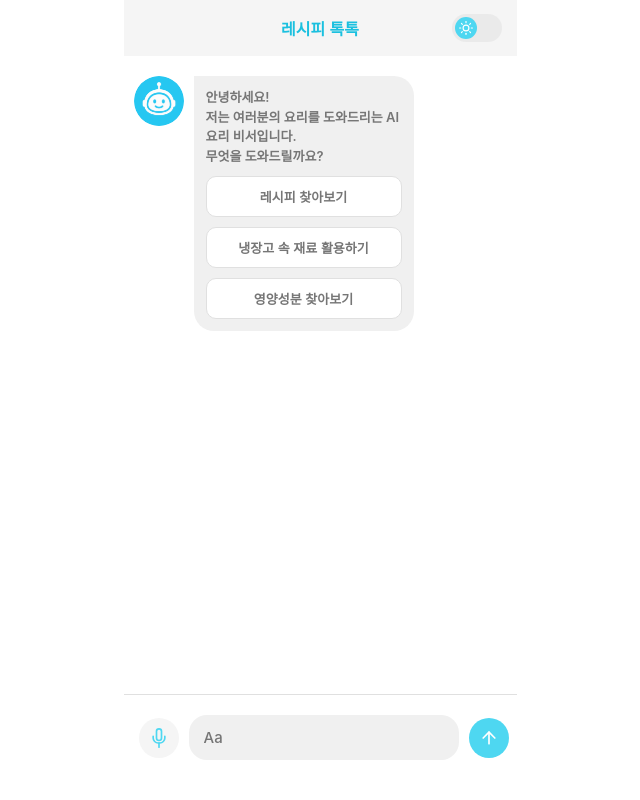
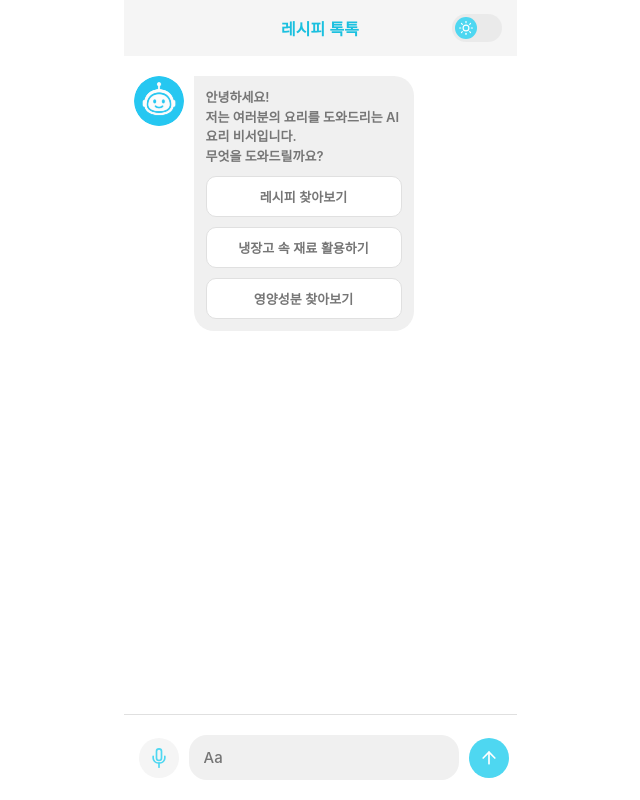
Before and after one commit to ssafy-ai-chatbot/front_repo, a Vue app in the folder vue-parcel-app/: page / in a window 1280 px wide. Shown: the whole page, without its empty margins (320-960 px from the left). Built offline with nearby package versions, Linux system fonts and the light colour scheme.

Commit message:
fix: input창 높이 조절

```diff
--- a/vue-parcel-app/src/components/MessageInput.vue
+++ b/vue-parcel-app/src/components/MessageInput.vue
@@ -93,7 +93,7 @@ function startVoiceRecognition() {
 
 <style scoped>
 .message-input-wrapper {
-  padding: 20px 15px 40px;
+  padding: 20px 15px;
   background: var(--input-wrapper-bg);
   border-top: 1px solid var(--input-wrapper-border);
   transition: background-color 0.3s ease, border-color 0.3s ease;
```
